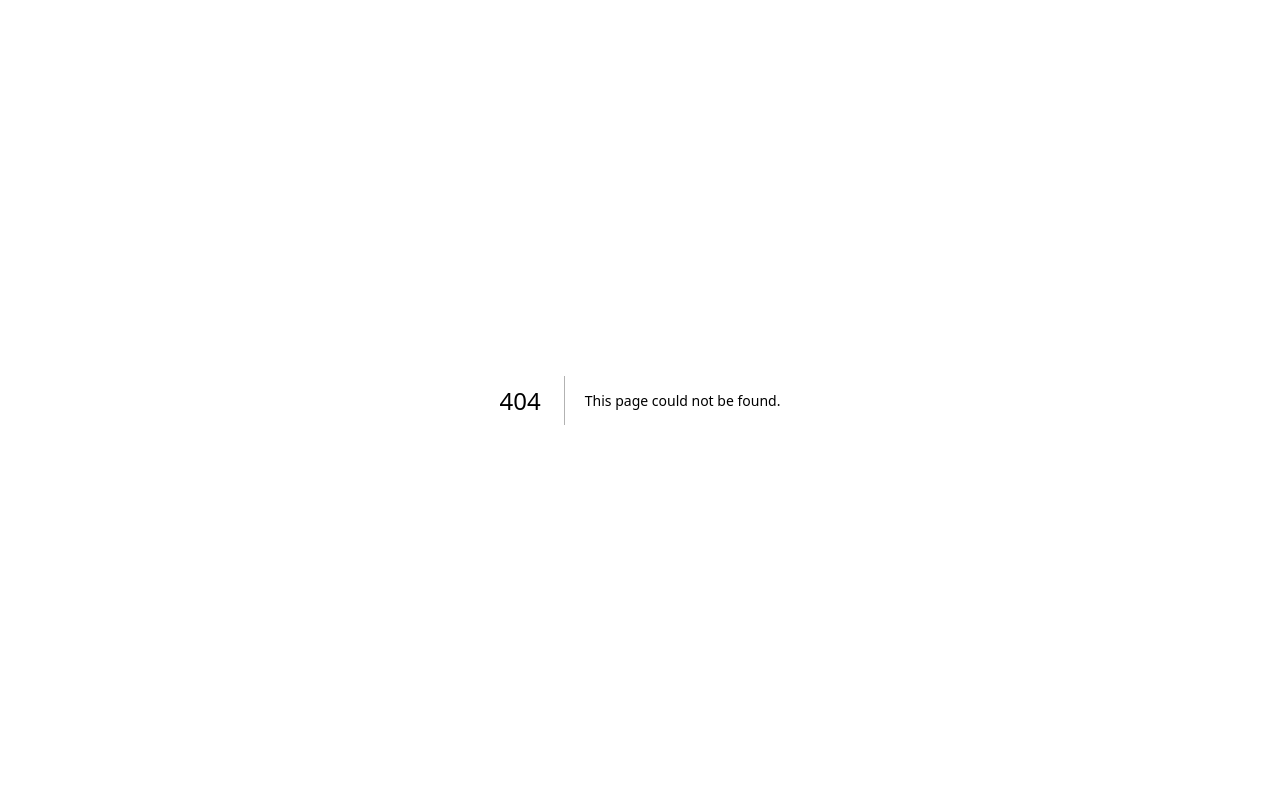
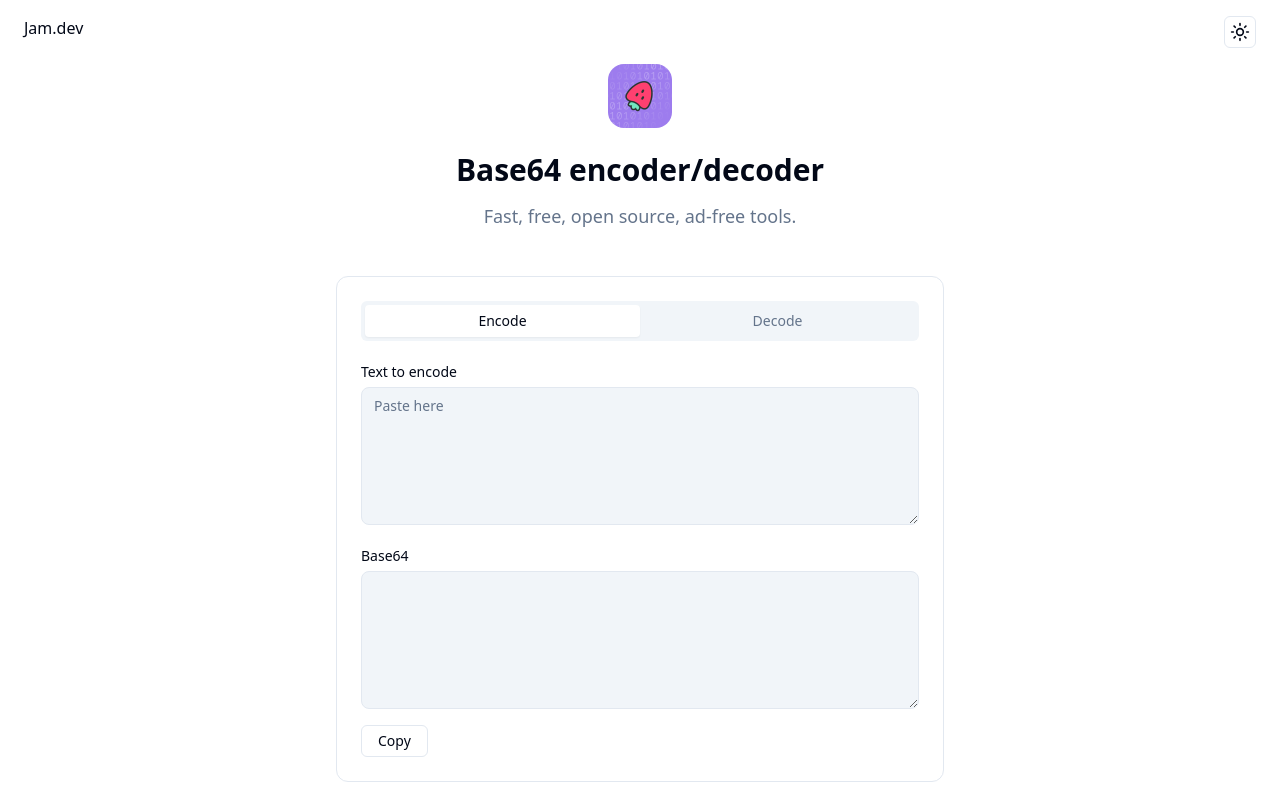
Before and after one commit to jamdotdev/jam-dev-utilities, a Next.js app: page /utilities/base-64-encoder in a window 1280 px wide. Before the commit this address had no page. Built offline with nearby package versions, Linux system fonts and the light colour scheme.

Commit message:
feat: create base64 encoder page

```diff
--- /dev/null
+++ b/pages/utilities/base-64-encoder.tsx
@@ -0,0 +1,126 @@
+import { useCallback, useState } from "react";
+import { Textarea } from "../../components/ds/TextareaComponent";
+import PageHeader from "../../components/PageIntro";
+import { ThemeToggle } from "../../components/ThemeToggle";
+import { Tabs, TabsList, TabsTrigger } from "../../components/ds/TabsComponent";
+import { Card } from "../../components/ds/CardComponent";
+import { Button } from "../../components/ds/ButtonComponent";
+import { Label } from "../../components/ds/LabelComponent";
+
+export default function Base64Encoder() {
+  const [type, setType] = useState<"encoder" | "decoder">("encoder");
+  const [input, setInput] = useState("");
+  const [output, setOutput] = useState("");
+  const [buttonText, setButtonText] = useState("Copy");
+
+  const handleChange = useCallback(
+    (event: React.ChangeEvent<HTMLTextAreaElement>) => {
+      const { value } = event.currentTarget;
+      setInput(value);
+
+      try {
+        setOutput(type === "encoder" ? toBase64(value) : fromBase64(value));
+      } catch (error) {
+        setOutput("Invalid input, please provide valid Base64 string");
+      }
+    },
+    [type]
+  );
+
+  const handleCopy = useCallback(() => {
+    navigator.clipboard.writeText(output).then(() => {
+      setButtonText("Copied!");
+      setTimeout(() => setButtonText("Copy"), 1200);
+    });
+  }, [output]);
+
+  const setActiveTab = (type: "encoder" | "decoder") => {
+    setType(type);
+    setOutput("");
+    setInput("");
+  };
+
+  return (
+    <main>
+      <header className="flex justify-between px-6 py-4">
+        <div>Jam.dev</div>
+        <ThemeToggle />
+      </header>
+
+      <section className="container max-w-2xl mb-12">
+        <PageHeader
+          title="Base64 encoder/decoder"
+          description="Fast, free, open source, ad-free tools."
+          logoSrc="/logo.png"
+        />
+      </section>
+
+      <section className="container max-w-2xl">
+        <Card className="flex flex-col p-6 hover:shadow-none shadow-none rounded-xl">
+          <Tabs defaultValue="encoder" className="mb-6">
+            <TabsList className="flex">
+              <TabsTrigger
+                className="flex flex-1"
+                value="encoder"
+                onClick={() => setActiveTab("encoder")}
+              >
+                Encode
+              </TabsTrigger>
+              <TabsTrigger
+                className="flex flex-1"
+                onClick={() => setActiveTab("decoder")}
+                value="decoder"
+              >
+                Decode
+              </TabsTrigger>
+            </TabsList>
+          </Tabs>
+
+          <div>
+            <Label>{type === "encoder" ? "Text to encode" : "Base64"}</Label>
+            <Textarea
+              rows={6}
+              placeholder="Paste here"
+              onChange={handleChange}
+              className="mb-6"
+              value={input}
+            />
+            <Label>{type === "encoder" ? "Base64" : "Text"}</Label>
+            <Textarea value={output} rows={6} readOnly className="mb-4" />
+            <Button variant="outline" onClick={handleCopy}>
+              {buttonText}
+            </Button>
+          </div>
+        </Card>
+      </section>
+    </main>
+  );
+}
+
+function toBase64(value: string) {
+  try {
+    return Buffer.from(value).toString("base64");
+  } catch (error) {
+    throw new Error("Failed to encode to Base64");
+  }
+}
+
+function fromBase64(value: string): string {
+  try {
+    const decoded = Buffer.from(value, "base64").toString("utf-8");
+    if (!isPrintableASCII(decoded)) {
+      throw new Error("Decoded string contains non-printable characters");
+    }
+    return decoded;
+  } catch (error) {
+    throw new Error("Invalid Base64 input");
+  }
+}
+
+/**
+ * Checks if the given string consists entirely of printable ASCII characters.
+ * Printable ASCII characters are those in the range from space (0x20) to tilde (0x7E).
+ */
+function isPrintableASCII(str: string): boolean {
+  return /^[\x20-\x7E]*$/.test(str);
+}
```
